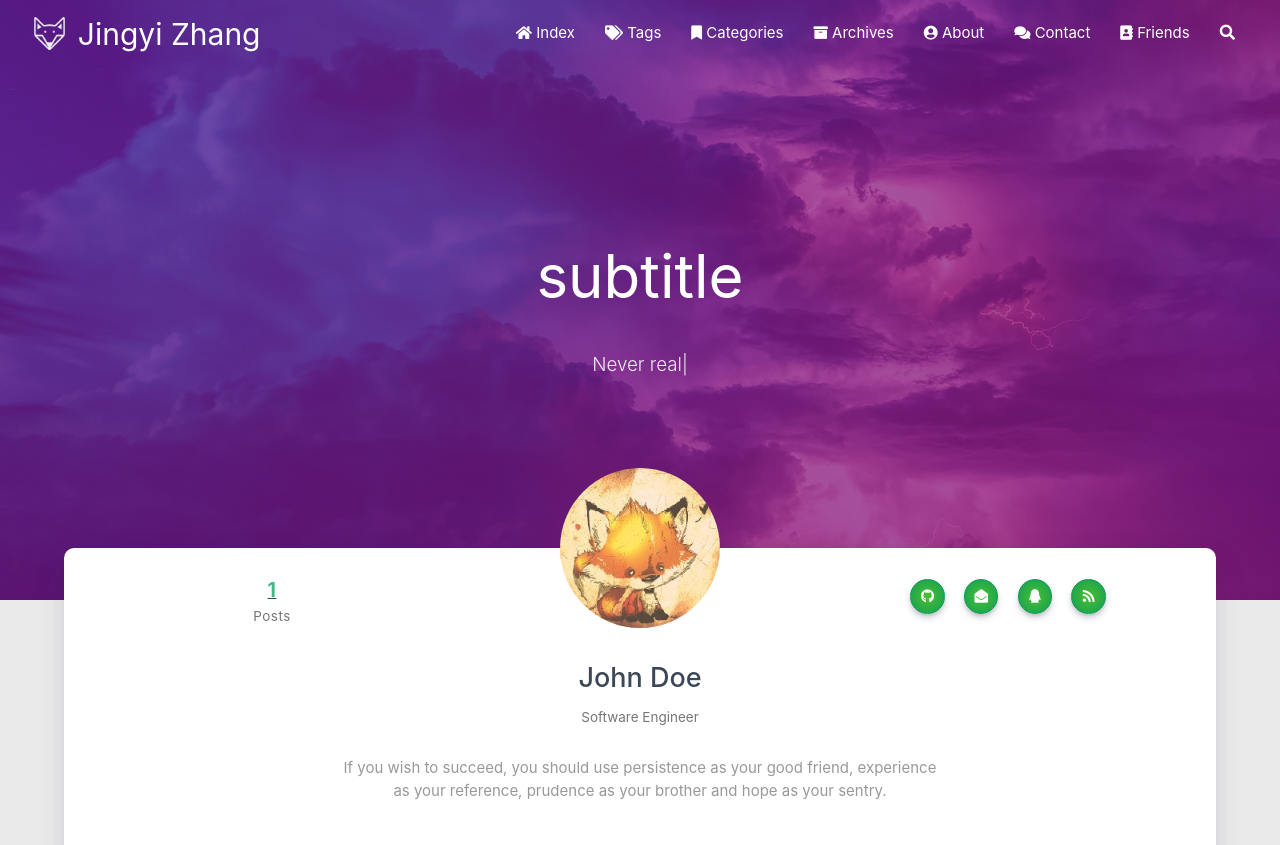
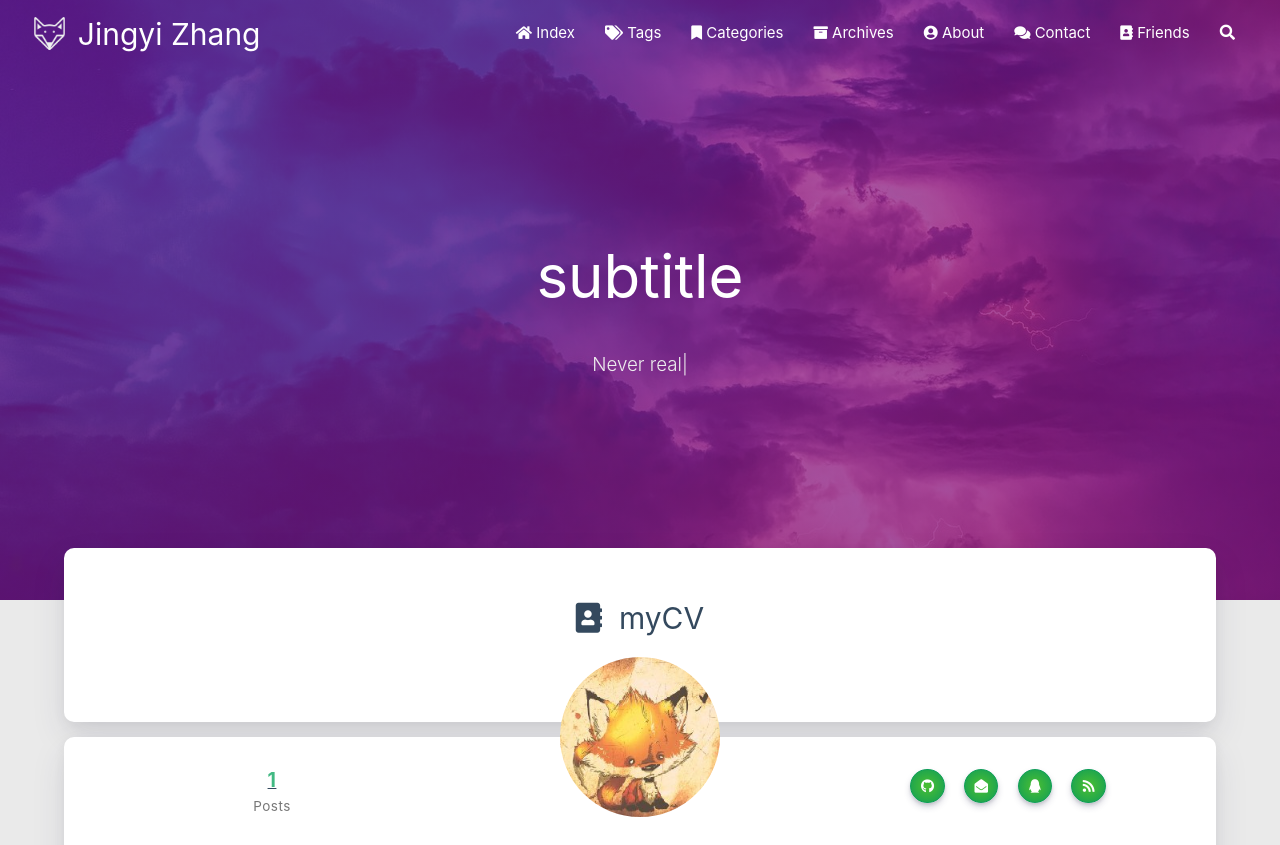
Before and after one commit to YCJGG/ycjgg.github.io, a plain HTML site: page about/index.html in a window 1280 px wide. Shown: the top 845 px of the page. Drawn offline with nearby package versions, Linux system fonts and the light colour scheme; some packages are replaced by stand-ins of ours; no server answers; a script that the page names is missing.

Commit message:
Site updated: 2019-12-03 15:26:53

```diff
--- a/about/index.html
+++ b/about/index.html
@@ -350,6 +350,20 @@
 <main class="content">
 
     <div id="aboutme" class="container about-container">
+        <div class="card">
+                <div class="card-content">
+                    <div class="card-content article-card-content">
+                        <div class="title center-align" data-aos="zoom-in-up">
+                            <i class="fa fa-address-book"></i>&nbsp;&nbsp;myCV
+                        </div>
+                        <div id="articleContent" data-aos="fade-up">
+
+                        </div>
+                    </div>
+                </div>
+            </div>
+
+
         <div class="card">
             <div class="card-content">
                 <div class="row">
```
